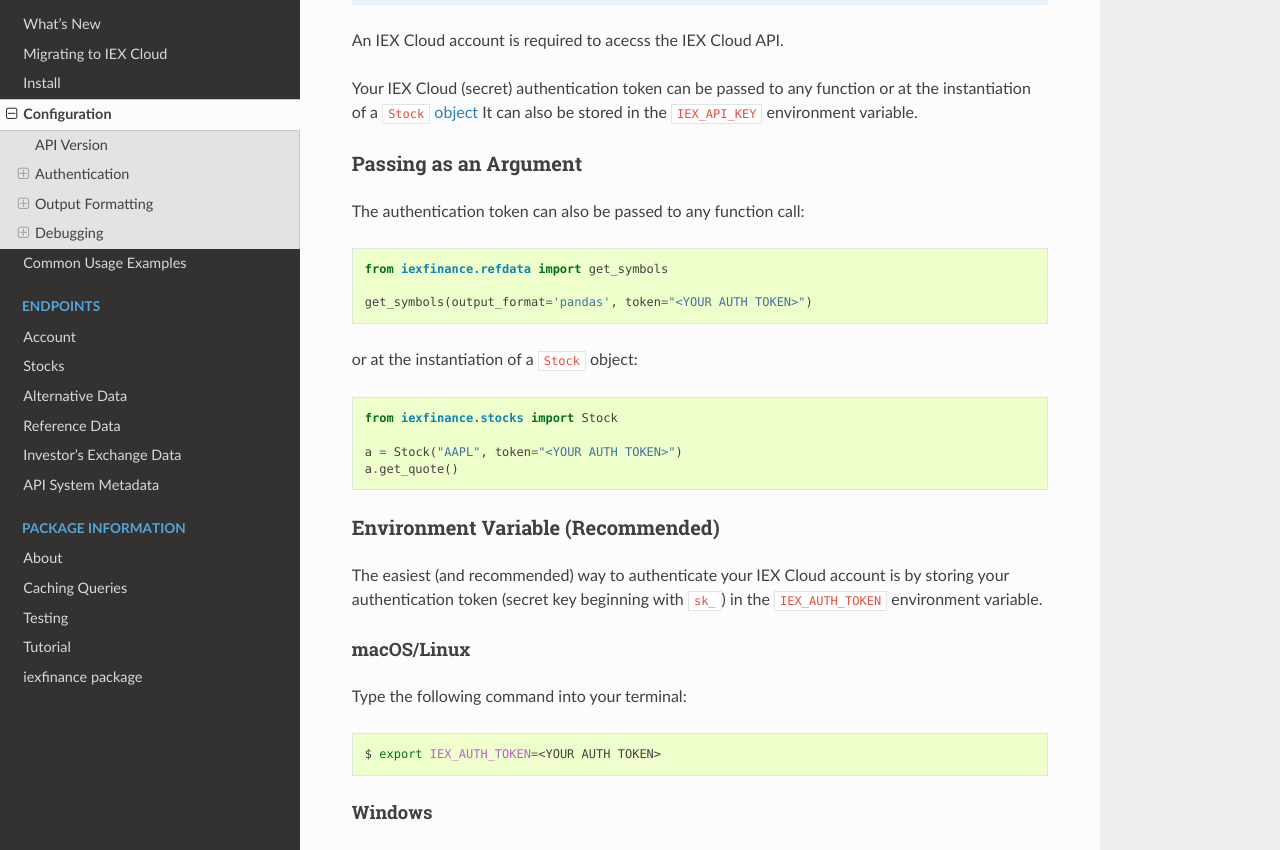
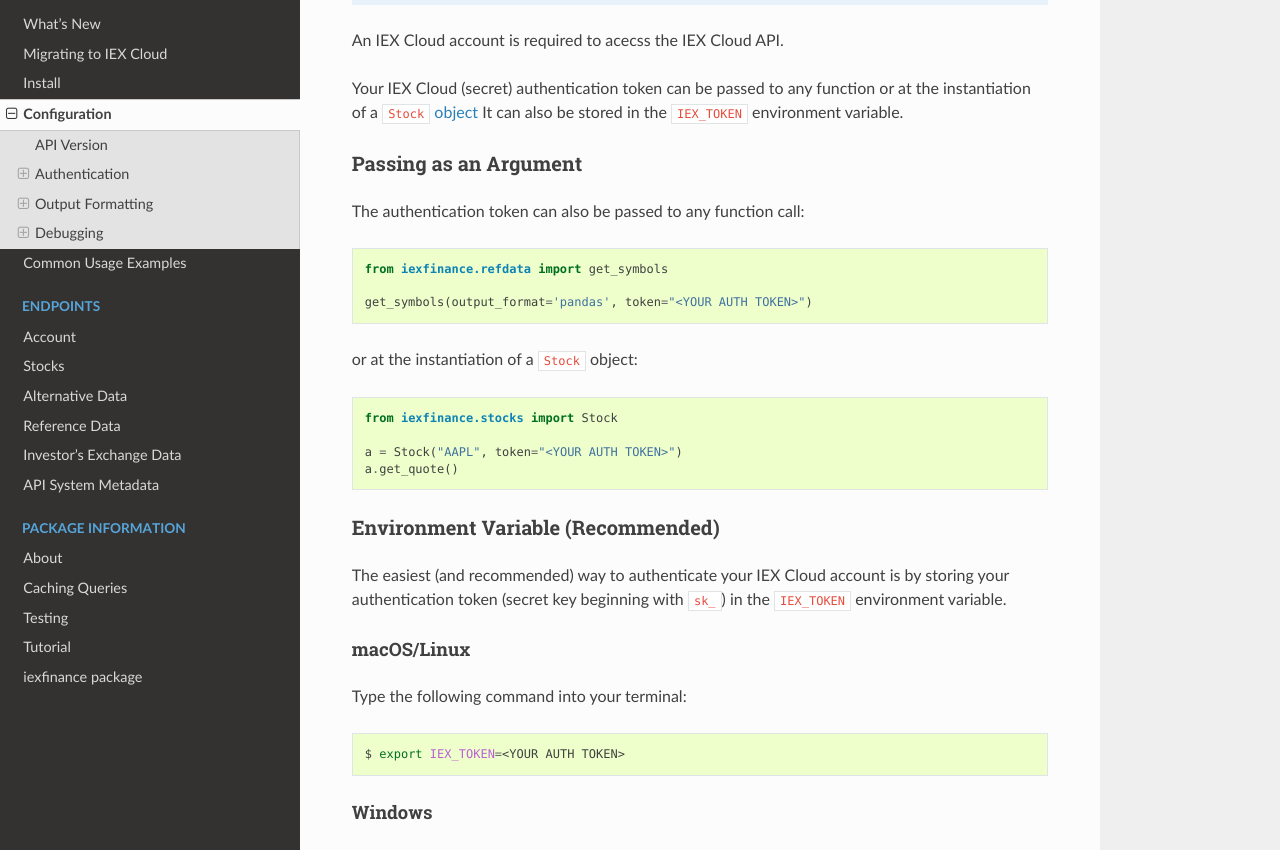
Before and after one commit to addisonlynch/iexfinance, a Sphinx documentation site: the page built from docs/source/configuration.rst, in a window 1280 px wide and 1400 px high, scrolled down 705 px. Shown: the part 153-1003 px from the top of the window. Built offline with Sphinx 7.4.7 and the Read the Docs theme 2.0.0, drawn with Linux system fonts in a browser that asks for light colours.

Commit message:
DOC: Update incorrect environment variable for auth token. Fixes #120.

```diff
--- a/docs/source/configuration.rst
+++ b/docs/source/configuration.rst
@@ -38,7 +38,7 @@
 
 An IEX Cloud account is required to acecss the IEX Cloud API.
 
-Your IEX Cloud (secret) authentication token can be passed to any function or at the instantiation of a ``Stock`` :ref:`object <stocks.stock_object>` It can also be stored in the ``IEX_API_KEY`` environment variable.
+Your IEX Cloud (secret) authentication token can be passed to any function or at the instantiation of a ``Stock`` :ref:`object <stocks.stock_object>` It can also be stored in the ``IEX_TOKEN`` environment variable.
 
 .. _config.auth.argument:
 
@@ -72,7 +72,7 @@
 
 The easiest (and recommended) way to authenticate your IEX Cloud account is by
 storing your authentication token (secret key beginning with ``sk_``) in the
-``IEX_AUTH_TOKEN`` environment variable.
+``IEX_TOKEN`` environment variable.
 
 .. _config.auth.env.unix:
 
@@ -83,7 +83,7 @@
 
 .. code-block:: bash
 
-    $ export IEX_AUTH_TOKEN=<YOUR AUTH TOKEN>
+    $ export IEX_TOKEN=<YOUR AUTH TOKEN>
 
 .. _config.auth.env.windows:
 
```
